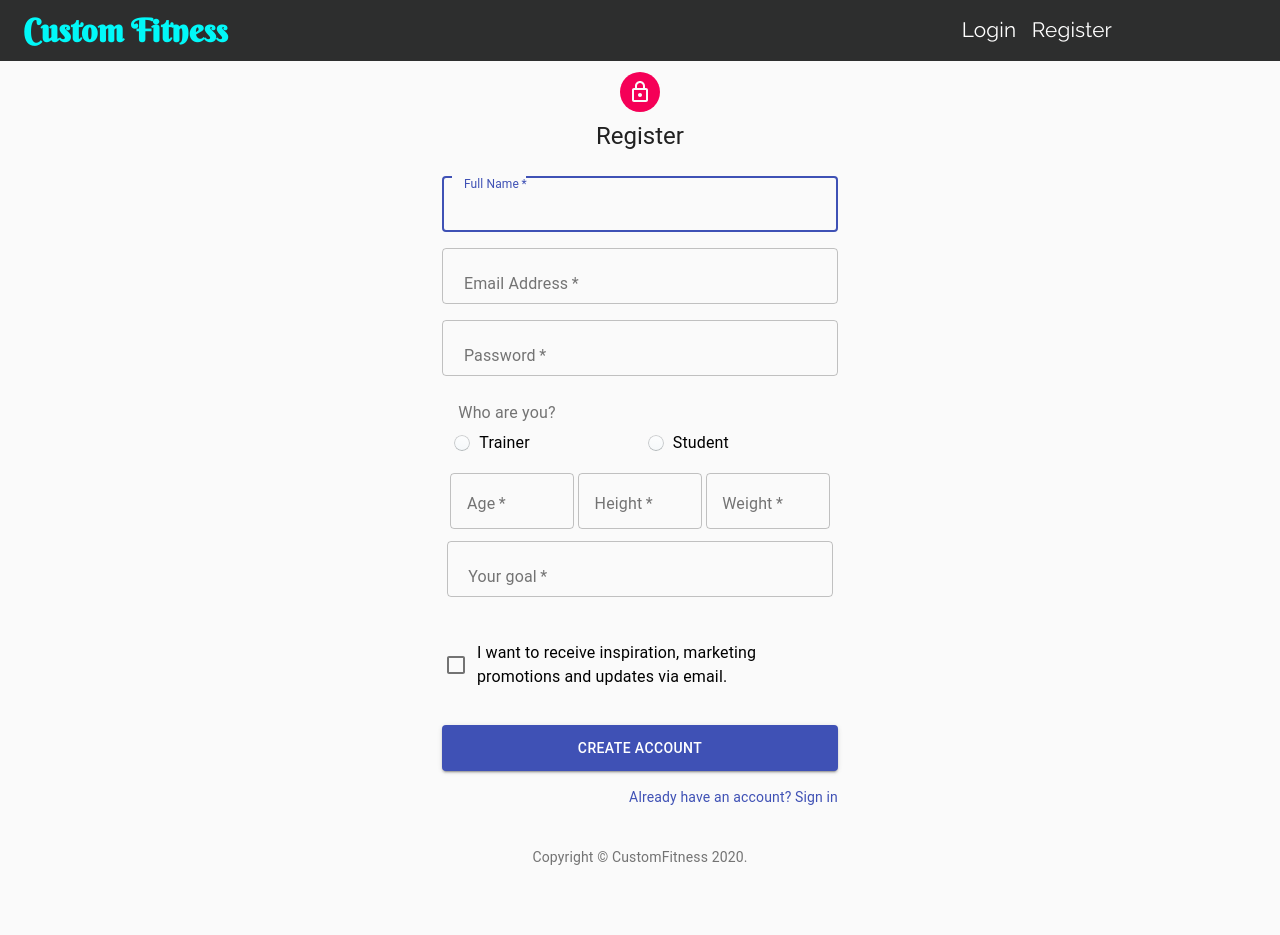
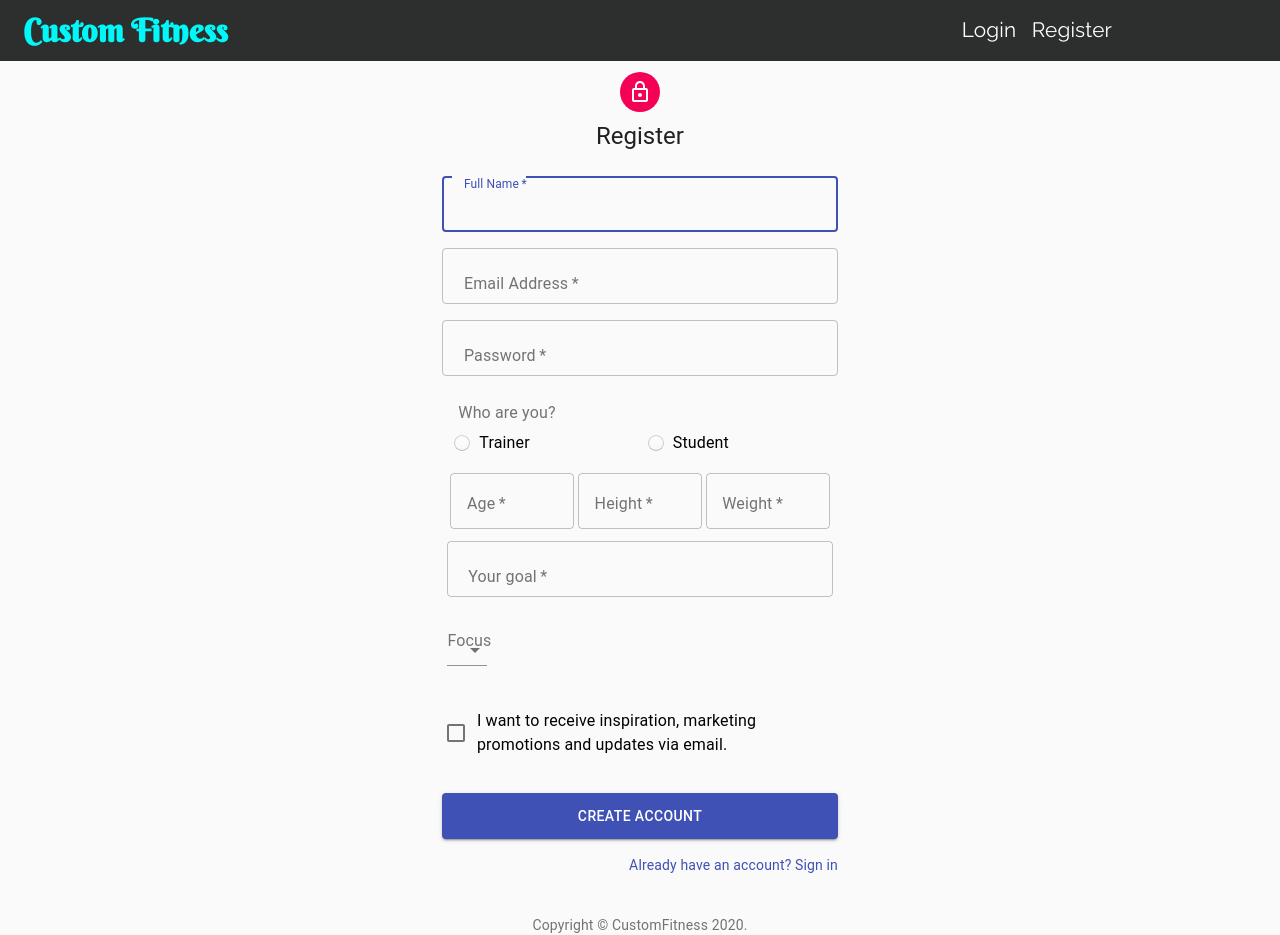
Before and after one commit to Meghanath91/CustomFitness, a React (Create React App) app in the folder my-app/: page /register in a window 1280 px wide. Before the commit the page ends 867 px from the top, so only its background shows below. Built offline with nearby package versions, Linux system fonts and the light colour scheme.

Commit message:
register changed and selected trainer works

```diff
--- a/my-app/src/components/Register/Radio-button.js
+++ b/my-app/src/components/Register/Radio-button.js
@@ -87,10 +87,14 @@ function StyledRadio(props) {
 export default function CustomizedRadios(props) {
   const [state, setState] = useState("");
   const [expertise, setExpertise] = useState("");
-
+  const [focus,setFocus]= useState("");
   const handleExpertise = event => {
     props.setExpertise(() => event.target.value);
     setExpertise(event.target.value);
+  };
+  const handleFocus = event => {
+    props.setFocus(() => event.target.value);
+    setFocus(event.target.value);
   };
 
   const cb = e => {
@@ -221,6 +225,25 @@ export default function CustomizedRadios(props) {
                 onChange={evt => props.setGoal(evt.target.value)}
                 autoComplete="goal"
               />
+                <FormControl
+                style={{
+                  padding: "10px 0px"
+                }}
+              >
+                <InputLabel id="demo-simple-select-label">Focus</InputLabel>
+                <Select
+                  labelId="demo-simple-select-label"
+                  id="demo-simple-select"
+                  value={focus}
+                  onChange={handleFocus}
+                >
+                  <MenuItem value="weightloss">Weight loss</MenuItem>
+                  <MenuItem value="weightgain">Weight gain</MenuItem>
+                  <MenuItem value="overall">Overall wellbeing</MenuItem>
+                  <MenuItem value="yoga">Yoga</MenuItem>
+                  <MenuItem value="mediatation">Meditation</MenuItem>
+                </Select>
+              </FormControl>{" "}
             </div>
           )}
         </Grid>
--- a/my-app/src/components/Register/Register.js
+++ b/my-app/src/components/Register/Register.js
@@ -69,6 +69,7 @@ export default function Register() {
   const [weight, setWeight] = useState(0);
   const [goal, setGoal] = useState("");
   const [expertise, setExpertise] = useState("");
+  const [focus, setFocus]= useState("");
 
   const handleRegister = evt => {
     evt.preventDefault();
@@ -95,7 +96,8 @@ export default function Register() {
           age: age,
           height: height,
           weight: weight,
-          goal: goal
+          goal: goal,
+          focus:focus
         })
         .then(res => {
           return (
@@ -171,6 +173,7 @@ export default function Register() {
                 setWeight={setWeight}
                 setGoal={setGoal}
                 setExpertise={setExpertise}
+                setFocus={setFocus}
               />
             </Grid>
             <Grid item xs={12}>
--- a/my-app/src/components/Student/Dashboard/TrainersItem.js
+++ b/my-app/src/components/Student/Dashboard/TrainersItem.js
@@ -78,7 +78,7 @@ export default function StudentsItem(props) {
     evt.preventDefault();
 
     const getTrainersArr = props.allTrainers.filter(
-      item => item.expertise === "weightgain"
+      item => item.expertise === props.studentData.focus
     );
 
     setTrainers(getTrainersArr)
@@ -133,7 +133,7 @@ export default function StudentsItem(props) {
               color="textSecondary"
               paragraph
             >
-              Below is a list of all of your Trainers, click on each Trainer to
+              Below is a list of all of our Trainers, click on each Trainer to
               see their information
             </Typography>
             <div className={classes.heroButtons}>
```
